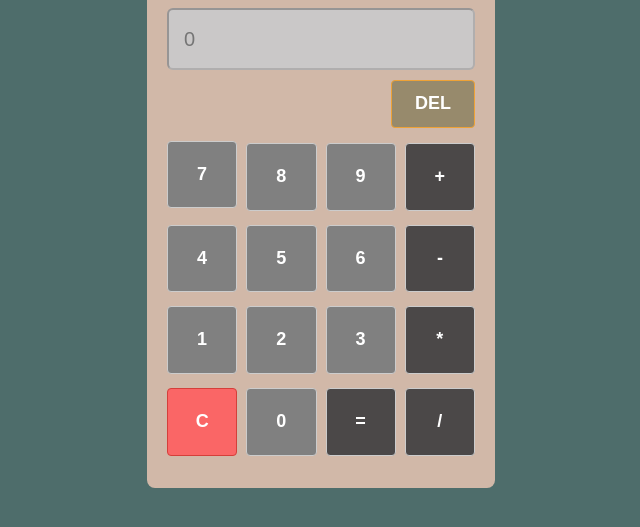
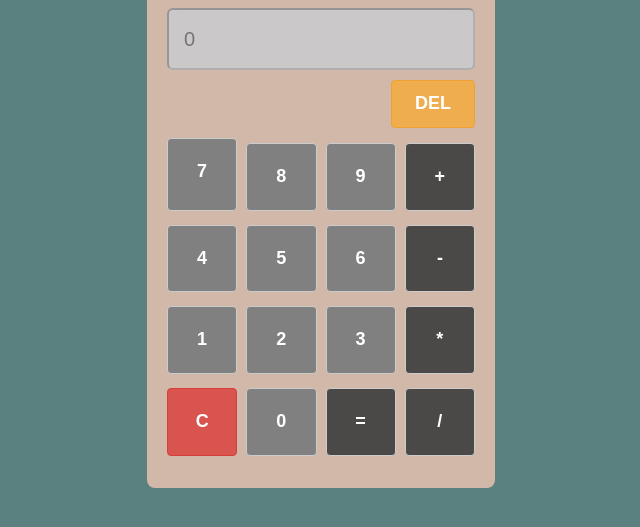
Before and after one commit to bash4Dev/simple-Calculator, a plain HTML site: page index.html in a window 1280 px wide. Shown: the part 197-724 px from the top of the page, without its empty margins (319-959 px from the left). Drawn offline with nearby package versions, Linux system fonts and the light colour scheme; a web font is replaced by a local one.

Commit message:
Commit changes

```diff
--- a/styles.css
+++ b/styles.css
@@ -10,7 +10,7 @@ body {
     display: grid;
     place-items: center;
     font-family: "SUSE", sans-serif;
-    background-color: #4e6d6b;
+    background-color: #5a817f;
 }
 
 body main {
@@ -47,7 +47,6 @@ main #input-div {
 main .calculator-btns {
     width: 100%;
     display: grid;
-    place-items: center;
     grid-template-columns: repeat(4, 1fr);
     gap: 0.9rem;
 }
@@ -55,14 +54,13 @@ main .calculator-btns {
 main .btn {
     color: #fff;
     padding: 20px;
-    text-align: center;
     cursor: pointer;
     font-weight: 600;
     font-size: 18px;
     border-radius: 4px;
 }
 
-.calculator-btns .btn, .clear-btn, .equal-btn {
+.calculator-btns .number {
     width: 100%;
     background-color: gray;
 }
@@ -73,13 +71,8 @@ main .delete.btn {
     width: 84px;
     padding: 10px;
     margin: 10px 0;
-    background-color: #978a6c;
 }
 
 .calculator-btns .btn.symbol, #equal-btn {
     background-color: #4b4848;
 }
-
-.calculator-btns .clear.btn {
-    background-color: #fa6666;
-}
```
